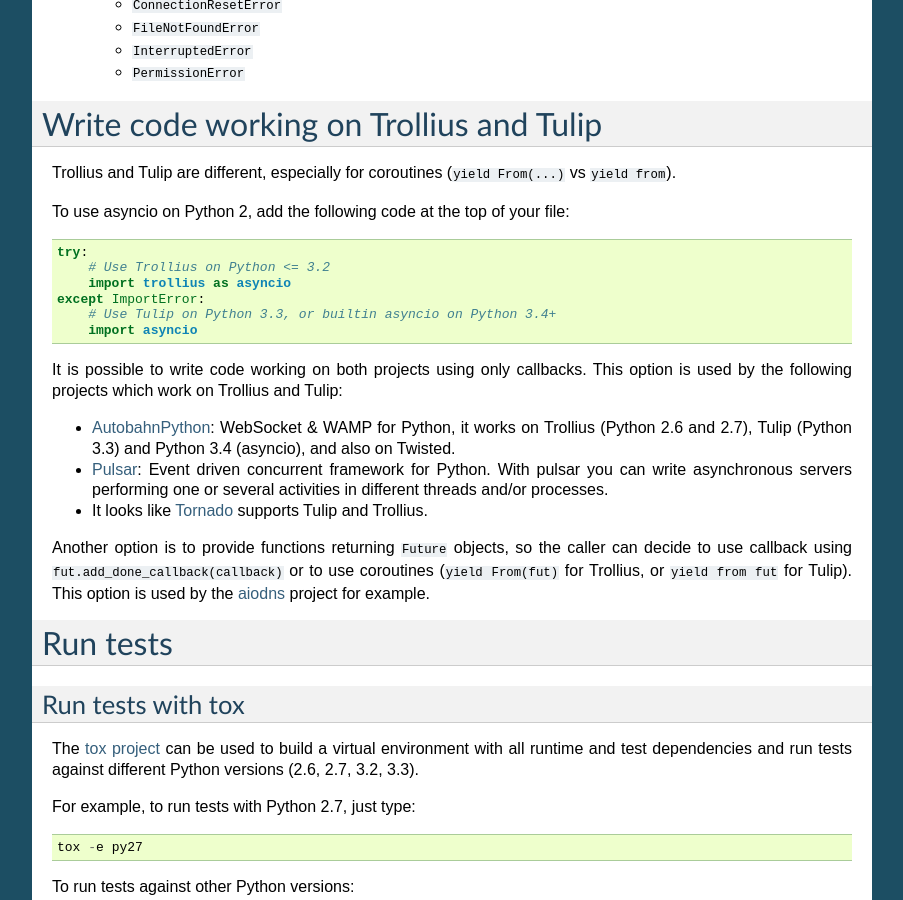
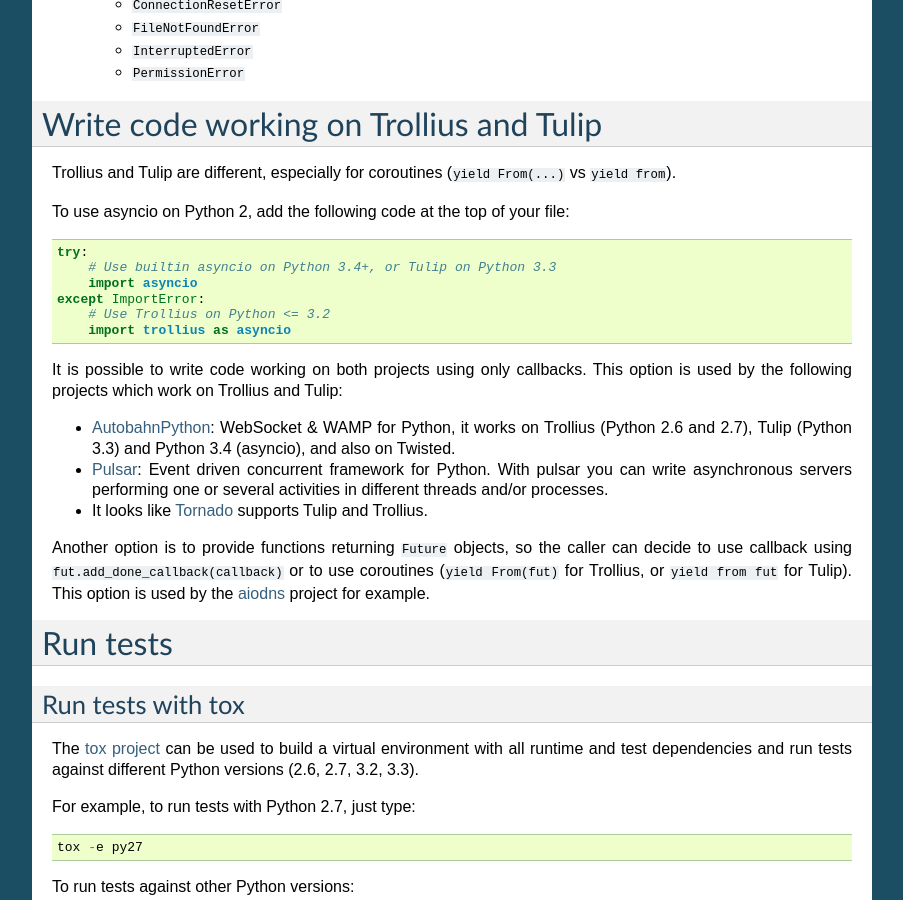
Before and after one commit to openstack-archive/deb-python-trollius, a Sphinx documentation site: the page built from doc/index.rst, in a window 1280 px wide and 900 px high, scrolled down 3434 px. Shown: the whole window, without its empty margins (198-1101 px from the left). Built offline with Sphinx 7.4.7, drawn with Linux system fonts in a browser that asks for light colours.

```diff
--- a/doc/index.rst
+++ b/doc/index.rst
@@ -231,11 +231,11 @@ From(...)`` vs ``yield from``).
 To use asyncio on Python 2, add the following code at the top of your file::
 
     try:
+        # Use builtin asyncio on Python 3.4+, or Tulip on Python 3.3
+        import asyncio
+    except ImportError:
         # Use Trollius on Python <= 3.2
         import trollius as asyncio
-    except ImportError:
-        # Use Tulip on Python 3.3, or builtin asyncio on Python 3.4+
-        import asyncio
 
 It is possible to write code working on both projects using only callbacks.
 This option is used by the following projects which work on Trollius and Tulip:
```
